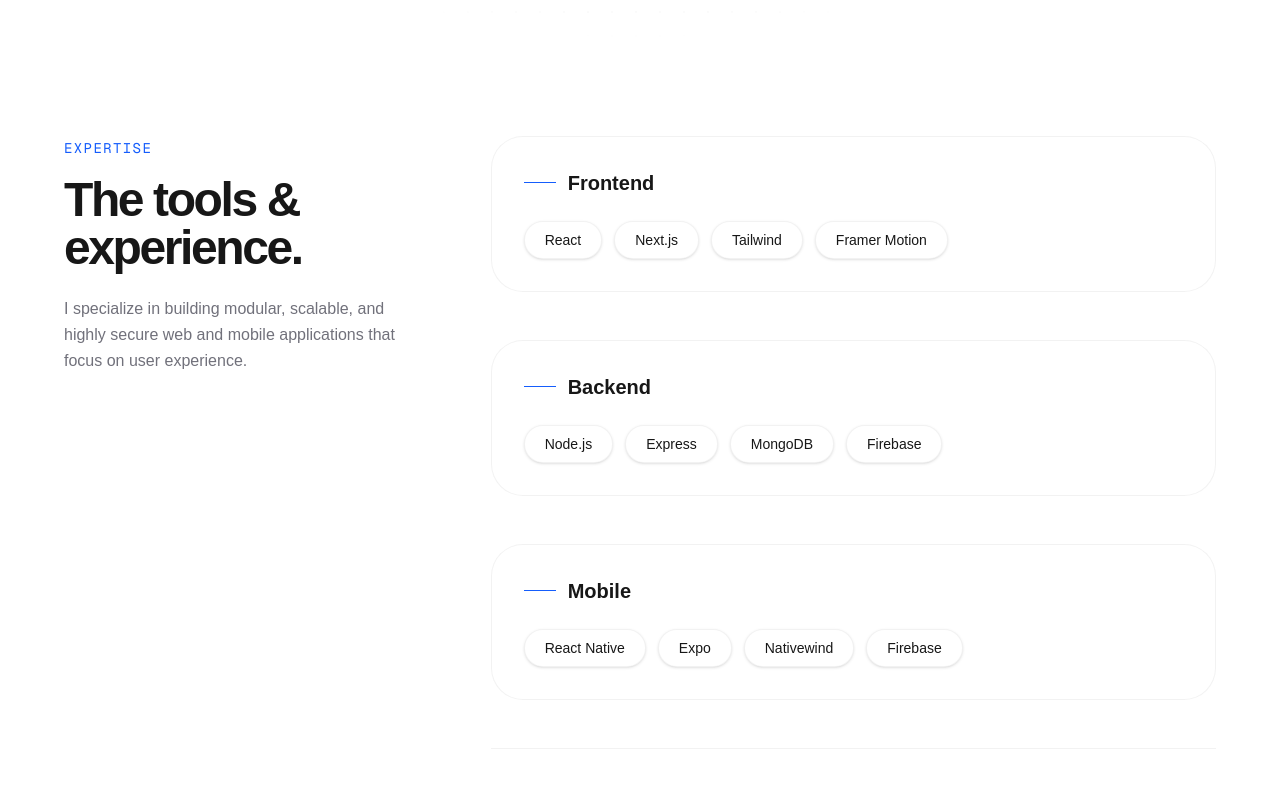
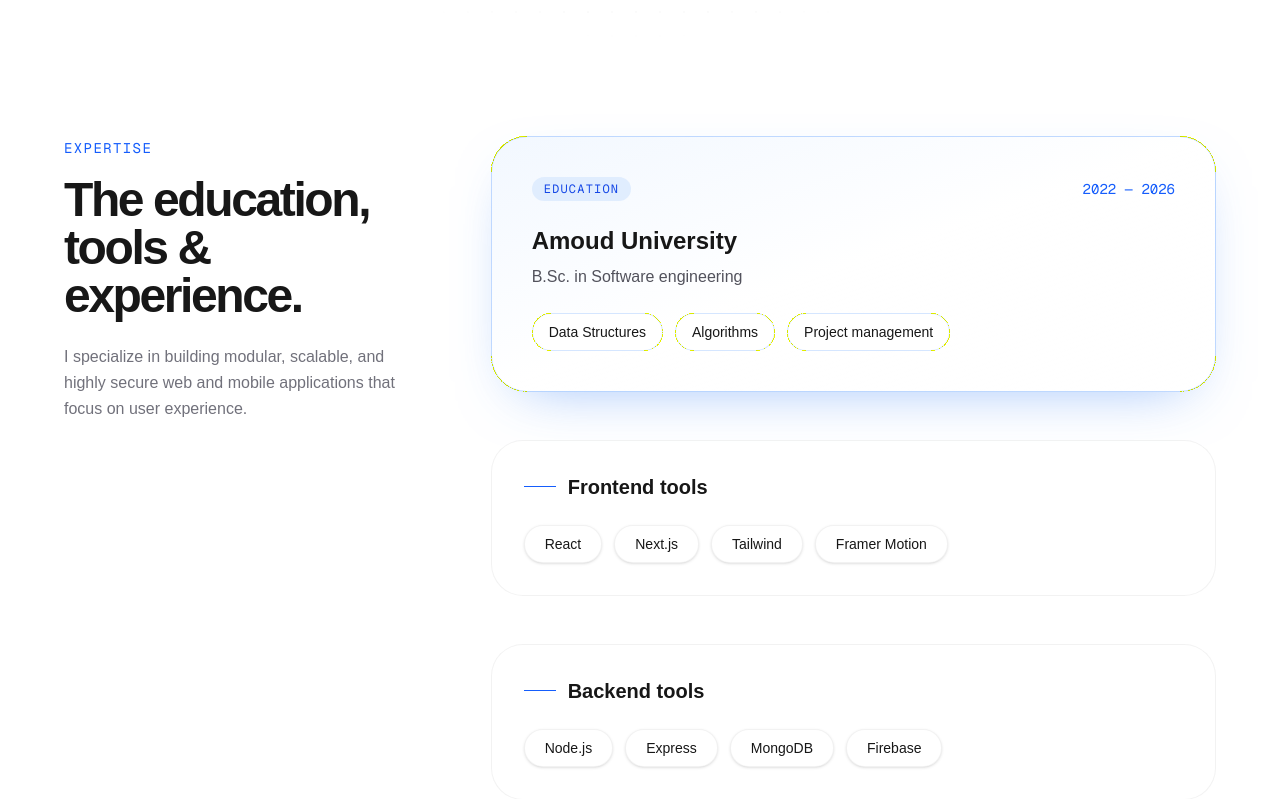
Before and after one commit to Abdulahia-39/portfolio, a Next.js app: page / in a window 1280 px wide. Shown: the part 1740-2539 px from the top of the page. Built offline with nearby package versions, Linux system fonts and the light colour scheme.

Commit message:
add education section

```diff
--- a/src/components/experience.js
+++ b/src/components/experience.js
@@ -4,12 +4,15 @@
 
 const skills = [
   {
-    name: "Frontend",
+    name: "Frontend tools",
     items: ["React", "Next.js", "Tailwind", "Framer Motion"],
   },
-  { name: "Backend", items: ["Node.js", "Express", "MongoDB", "Firebase"] },
   {
-    name: "Mobile",
+    name: "Backend tools",
+    items: ["Node.js", "Express", "MongoDB", "Firebase"],
+  },
+  {
+    name: "Mobile development tools",
     items: ["React Native", "Expo", "Nativewind", "Firebase"],
   },
 ];
@@ -29,7 +32,7 @@
               Expertise
             </motion.span>
             <h2 className="text-5xl font-bold mt-4 tracking-tighter dark:text-white">
-              The tools & <br /> experience.
+              The education, tools & <br /> experience.
             </h2>
             <p className="mt-6 text-zinc-500 dark:text-zinc-400 leading-relaxed">
               I specialize in building modular, scalable, and highly secure web
@@ -40,6 +43,40 @@
 
         {/* RIGHT SIDE: Scrolling Content */}
         <div className="md:w-2/3 space-y-12">
+          <motion.div
+            initial={{ opacity: 0, y: 20 }}
+            whileInView={{ opacity: 1, y: 0 }}
+            viewport={{ once: true, margin: "-50px" }}
+            transition={{ duration: 0.5 }}
+            className="p-10 rounded-[2.25rem] border border-blue-500/30 bg-gradient-to-br from-blue-50/80 via-white/80 to-white/60 dark:from-blue-500/10 dark:via-zinc-900/70 dark:to-zinc-900/40 shadow-[0_20px_60px_-30px_rgba(59,130,246,0.6)]"
+          >
+            <div className="flex items-center justify-between mb-6">
+              <span className="px-3 py-1 rounded-full text-xs font-mono uppercase tracking-widest text-blue-700 bg-blue-100/80 dark:text-blue-300 dark:bg-blue-500/10">
+                Education
+              </span>
+              <span className="text-sm font-mono text-blue-600">
+                2022 — 2026
+              </span>
+            </div>
+            <h3 className="text-2xl font-bold dark:text-white">
+              Amoud University
+            </h3>
+            <p className="mt-2 text-zinc-600 dark:text-zinc-400">
+              B.Sc. in Software engineering
+            </p>
+            <div className="mt-6 flex flex-wrap gap-3">
+              <span className="px-4 py-2 rounded-full text-sm font-medium border border-blue-500/20 bg-white/80 dark:bg-zinc-900/60 dark:text-zinc-300">
+                Data Structures
+              </span>
+              <span className="px-4 py-2 rounded-full text-sm font-medium border border-blue-500/20 bg-white/80 dark:bg-zinc-900/60 dark:text-zinc-300">
+                Algorithms
+              </span>
+              <span className="px-4 py-2 rounded-full text-sm font-medium border border-blue-500/20 bg-white/80 dark:bg-zinc-900/60 dark:text-zinc-300">
+                Project management
+              </span>
+            </div>
+          </motion.div>
+
           {skills.map((skill, index) => (
             <motion.div
               key={index}
```
